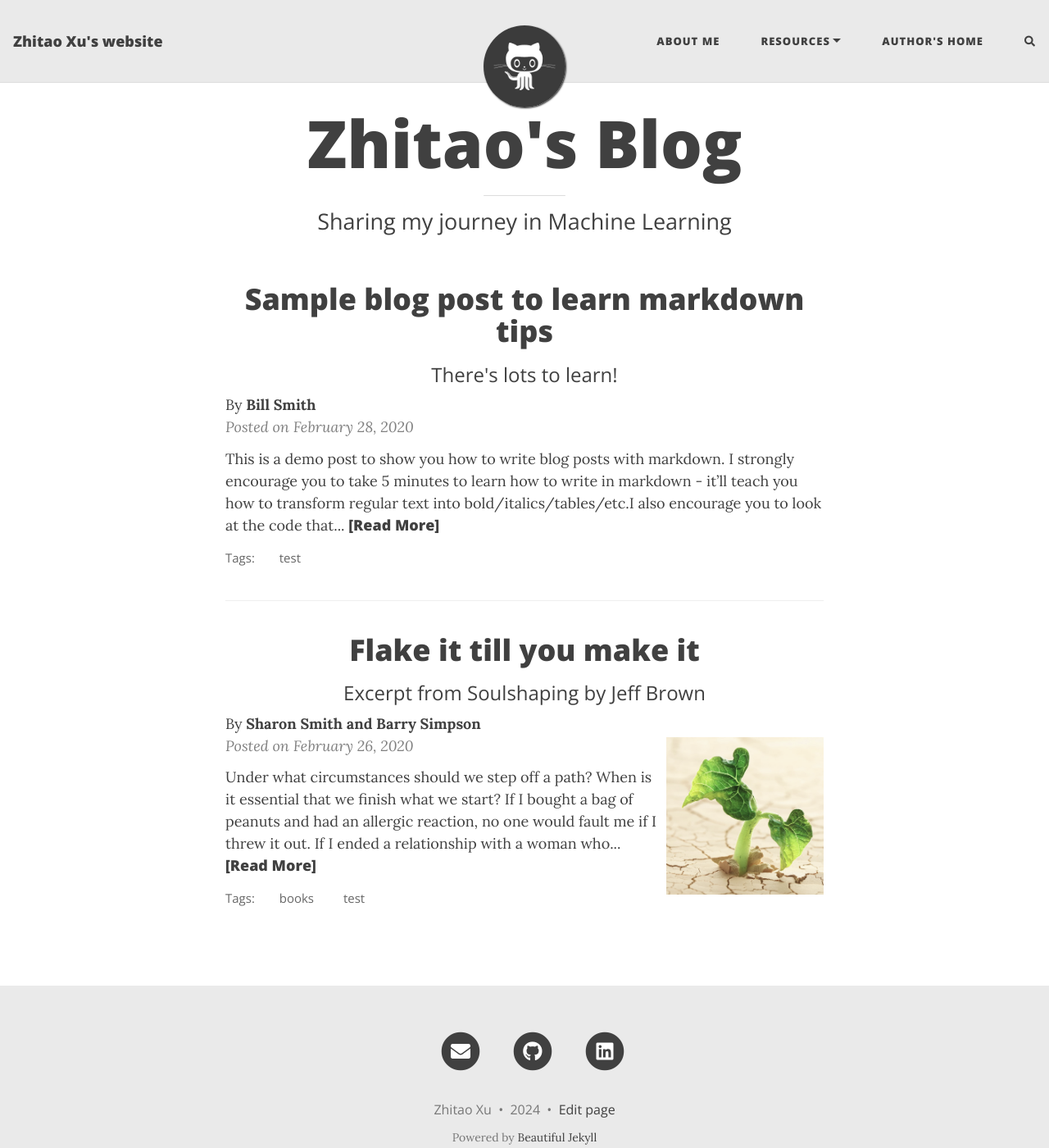
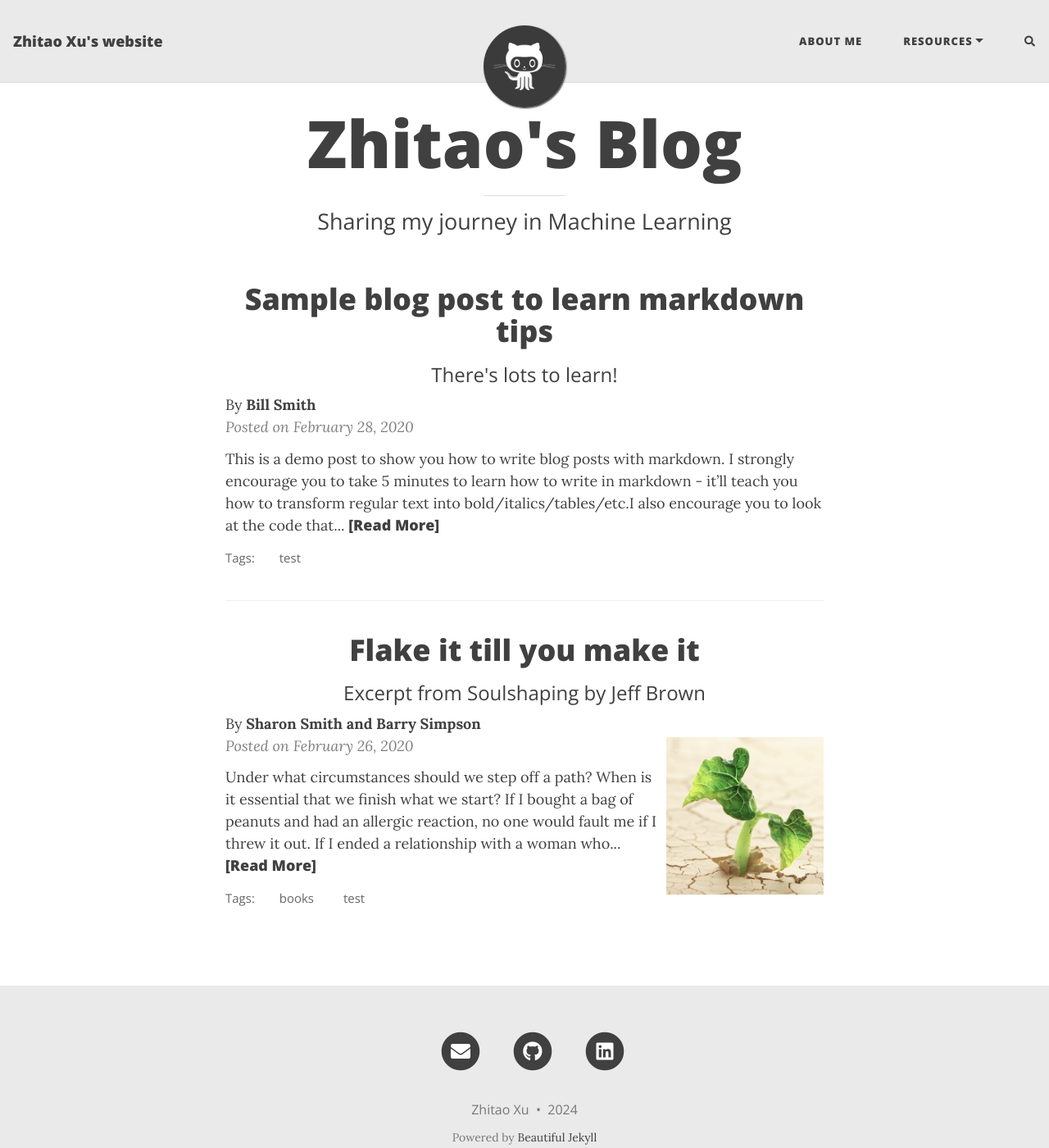
Before and after one commit to HerrXu01/herrxu01.github.io, a Jekyll site: the page built from index.html, in a window 1280 px wide and 1400 px high. Shown: the whole window at 82% size. Built offline with Jekyll 4.4.1, drawn with Linux system fonts in a browser that asks for light colours; the list of posts is cut into pages by our own code; comment, search, counter and statistics services are not loaded.

Commit message:
set config params

```diff
--- a/_config.yml
+++ b/_config.yml
@@ -24,7 +24,7 @@
   Resources:
     - Beautiful Jekyll: "https://beautifuljekyll.com"
     - Learn markdown: "https://www.markdowntutorial.com/"
-  Author's home: "https://deanattali.com"
+  # Author's home: "https://deanattali.com"
 
 ################
 # --- Logo --- #
@@ -118,12 +118,12 @@
 post_search: true
 
 # Add a button in the footer to edit the current page. Only works if your website is hosted on GitHub
-edit_page_button: true
+edit_page_button: false
 
 # Allow sub-menu items (second-level navigation menu items) to be longer than the top-level menu
 # If this setting is off, then long sub-menu words might get cut off
 # See https://github.com/daattali/beautiful-jekyll/issues/765 to understand the issue this setting can solve
-navbar-var-length: false
+navbar-var-length: true
 
 # The keywords to associate with your website, for SEO purposes
 #keywords: "my,list,of,keywords"
@@ -258,7 +258,7 @@
 #################################################################################
 
 # Output options (more information on Jekyll's site)
-timezone: "America/Toronto"
+timezone: "Europe/Berlin"
 markdown: kramdown
 highlighter: rouge
 permalink: /:year-:month-:day-:title/
```
